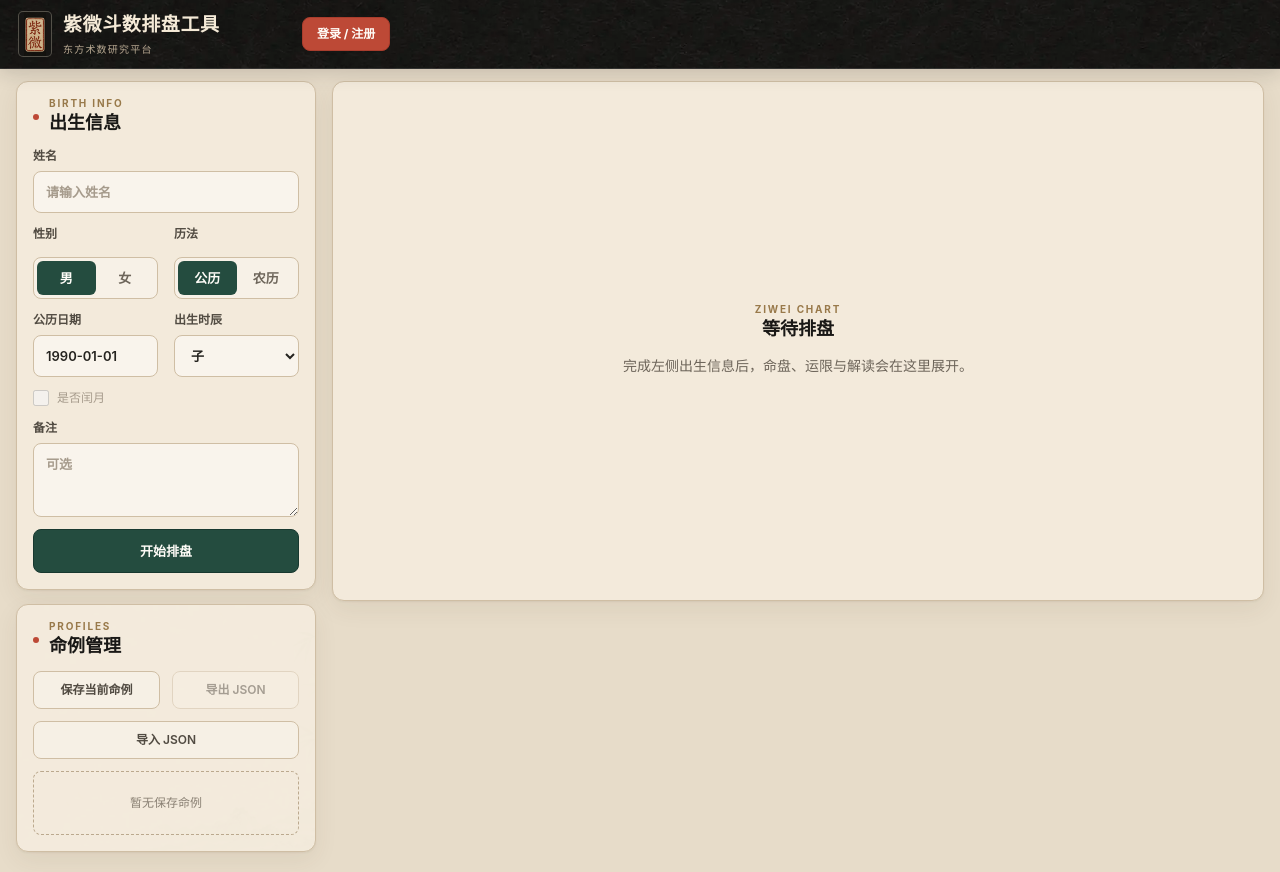
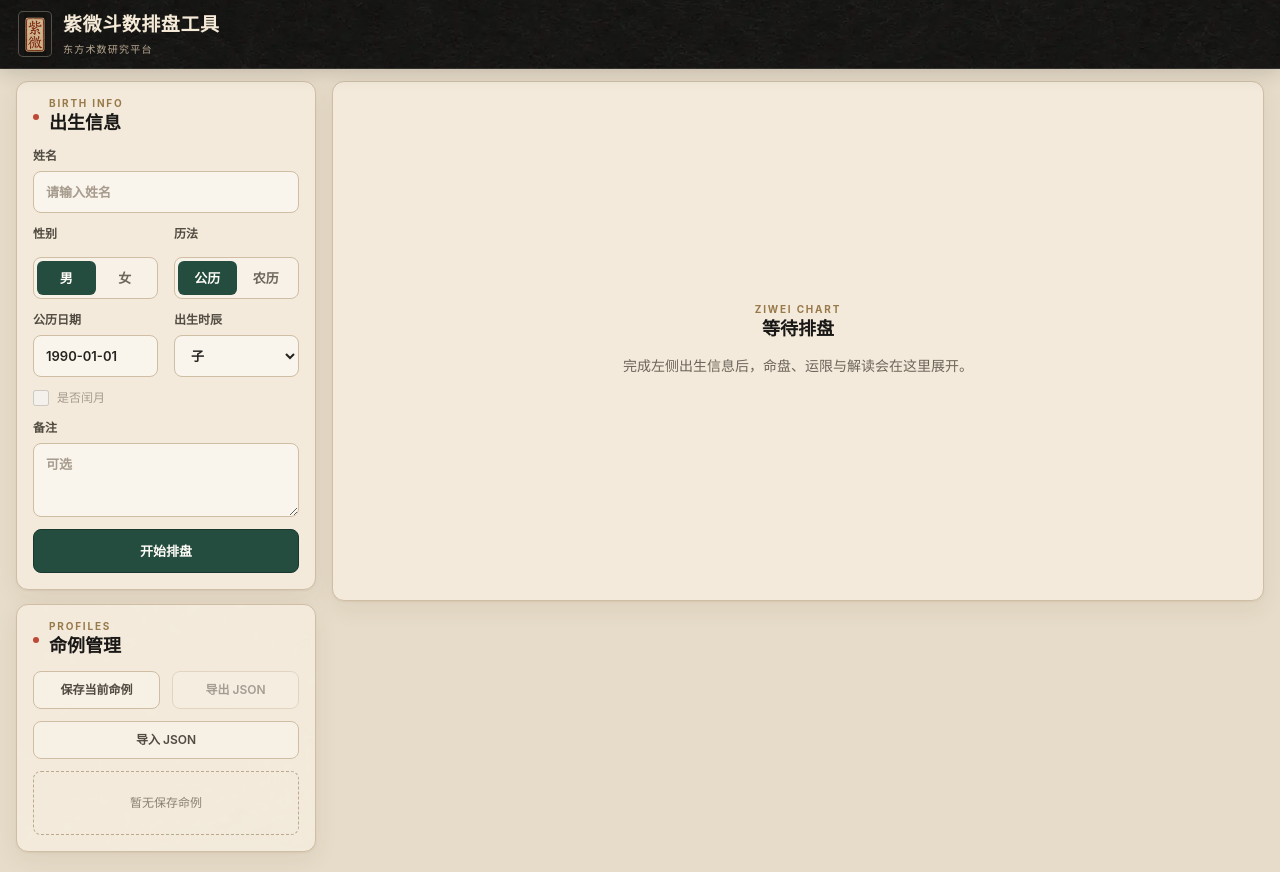
Before and after one commit to pam003-crypto/open-ziwei-chart-mvp, a Next.js app: page / in a window 1280 px wide. Built offline with nearby package versions, Linux system fonts and the light colour scheme.

Commit message:
Remove header account controls

```diff
--- a/src/components/layout/AppHeader.tsx
+++ b/src/components/layout/AppHeader.tsx
@@ -35,8 +35,6 @@ export function AppHeader({ currentProfileName }: AppHeaderProps) {
           <span className="current-profile-name">
             {currentProfileName || "未命名命例"}
           </span>
-          <button className="header-text-button" type="button">设置</button>
-          <button className="header-account-button" type="button">登录 / 注册</button>
         </div>
       </div>
     </header>
--- a/src/styles/global.css
+++ b/src/styles/global.css
@@ -133,43 +133,6 @@ select {
   font-size: 12px;
   text-overflow: ellipsis;
   white-space: nowrap;
-}
-
-.header-text-button,
-.header-account-button {
-  min-height: 34px;
-  border-radius: var(--radius-control);
-  cursor: pointer;
-  font-size: 12px;
-  transition: border-color var(--duration-normal), background-color var(--duration-normal), color var(--duration-normal);
-}
-
-.header-text-button {
-  border: 1px solid rgba(238, 228, 209, 0.16);
-  background: transparent;
-  color: #cfc0a8;
-  padding: 0 11px;
-}
-
-.header-account-button {
-  border: 1px solid var(--cinnabar-700);
-  background: var(--cinnabar-600);
-  color: #fffdf8;
-  font-weight: 700;
-  padding: 0 14px;
-}
-
-.header-text-button:hover,
-.header-text-button:focus-visible {
-  border-color: rgba(238, 228, 209, 0.34);
-  color: #fffaf0;
-  outline: none;
-}
-
-.header-account-button:hover,
-.header-account-button:focus-visible {
-  background: var(--cinnabar-700);
-  outline: none;
 }
 
 .app-body {
--- a/src/styles/responsive.css
+++ b/src/styles/responsive.css
@@ -13,8 +13,7 @@
     gap: 14px;
   }
 
-  .current-profile-name,
-  .header-text-button {
+  .current-profile-name {
     display: none;
   }
 
@@ -57,10 +56,6 @@
 
   .app-top-header-inner {
     grid-template-columns: auto 1fr auto;
-  }
-
-  .header-account-button {
-    display: none;
   }
 
   .tool-panel,
@@ -133,9 +128,7 @@
     font-size: 8px;
   }
 
-  .current-profile-name,
-  .header-text-button,
-  .header-account-button {
+  .current-profile-name {
     display: none;
   }
 
```
